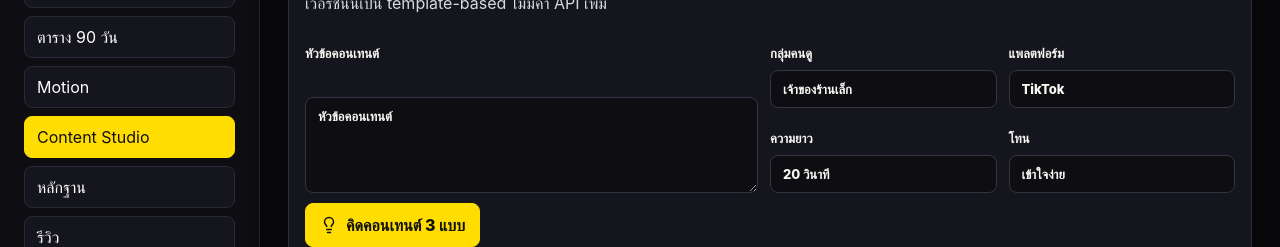
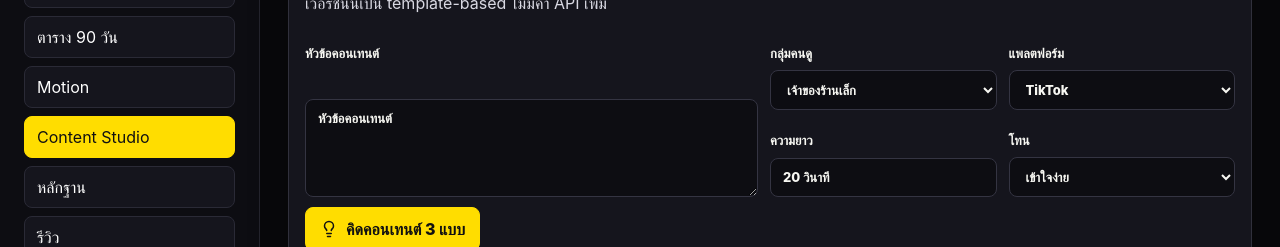
Before and after one commit to suchadakha10/Chakkange90, a React (Vite) app: page / in a window 1280 px wide. Both pictures are taken after a click on the button "Content Studio". Shown: the part 190-437 px from the top of the page. Built offline with nearby package versions, Linux system fonts and the light colour scheme.

Commit message:
feat: add content studio dropdowns
Add dropdown presets for Content Studio audience, platform, and tone fields.

```diff
--- a/src/components/ContentStudio.tsx
+++ b/src/components/ContentStudio.tsx
@@ -3,6 +3,42 @@ import { useMemo, useState } from "react";
 import { createStoryboard, generateContentOptions, normalizeBrief, type ContentBrief, type ContentOption, type StoryboardPack } from "../domain/contentStudio";
 
 const defaultBrief: ContentBrief = normalizeBrief({});
+
+const audienceOptions = [
+  "เจ้าของร้านเล็ก",
+  "แม่ค้าออนไลน์",
+  "ร้านอาหาร/คาเฟ่",
+  "ร้านพิมพ์/ถ่ายเอกสาร",
+  "คนเริ่มทำคอนเทนต์",
+  "มือใหม่ใช้ AI/Canva/CapCut",
+  "ลูกค้าทั่วไปที่ไม่ถนัดเทค",
+  "นักเรียน/นักศึกษา",
+  "ฟรีแลนซ์/คนทำงานคนเดียว",
+];
+
+const platformOptions = [
+  "TikTok",
+  "Facebook Reels",
+  "Instagram Reels",
+  "YouTube Shorts",
+  "Facebook Post",
+  "Facebook Page",
+  "LINE OA Broadcast",
+  "Canva Presentation",
+  "CapCut Video",
+];
+
+const toneOptions = [
+  "เข้าใจง่าย",
+  "จริงใจ/เป็นกันเอง",
+  "กระตุ้นให้ลงมือทำ",
+  "สอนแบบจับมือทำ",
+  "เตือนข้อผิดพลาด",
+  "มืออาชีพ/น่าเชื่อถือ",
+  "สนุก/ไว/จังหวะเร็ว",
+  "อบอุ่น/ช่วยเหลือ",
+  "ขายแบบไม่ยัดเยียด",
+];
 
 export function ContentStudio() {
   const [brief, setBrief] = useState<ContentBrief>(defaultBrief);
@@ -50,11 +86,23 @@ export function ContentStudio() {
           </label>
           <label>
             <span>กลุ่มคนดู</span>
-            <input value={brief.audience} onChange={(event) => updateBrief("audience", event.target.value)} />
+            <select value={brief.audience} onChange={(event) => updateBrief("audience", event.target.value)}>
+              {audienceOptions.map((option) => (
+                <option key={option} value={option}>
+                  {option}
+                </option>
+              ))}
+            </select>
           </label>
           <label>
             <span>แพลตฟอร์ม</span>
-            <input value={brief.platform} onChange={(event) => updateBrief("platform", event.target.value)} />
+            <select value={brief.platform} onChange={(event) => updateBrief("platform", event.target.value)}>
+              {platformOptions.map((option) => (
+                <option key={option} value={option}>
+                  {option}
+                </option>
+              ))}
+            </select>
           </label>
           <label>
             <span>ความยาว</span>
@@ -62,7 +110,13 @@ export function ContentStudio() {
           </label>
           <label>
             <span>โทน</span>
-            <input value={brief.tone} onChange={(event) => updateBrief("tone", event.target.value)} />
+            <select value={brief.tone} onChange={(event) => updateBrief("tone", event.target.value)}>
+              {toneOptions.map((option) => (
+                <option key={option} value={option}>
+                  {option}
+                </option>
+              ))}
+            </select>
           </label>
         </div>
         <div className="action-row">
--- a/src/styles.css
+++ b/src/styles.css
@@ -301,7 +301,8 @@ textarea {
 }
 
 input,
-textarea {
+textarea,
+select {
   background: #0d0d12;
   border: 1px solid #343442;
   border-radius: 8px;
```
Also changed, not shown: 1 other file (tests, documents, lock files or other folders).
